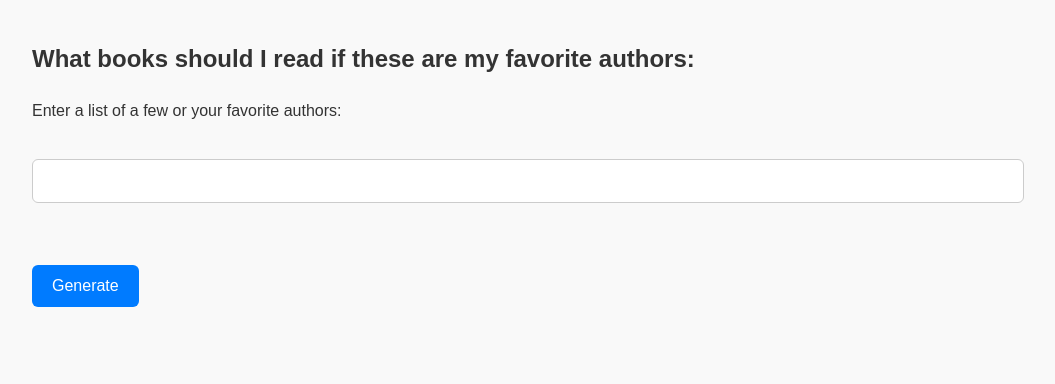
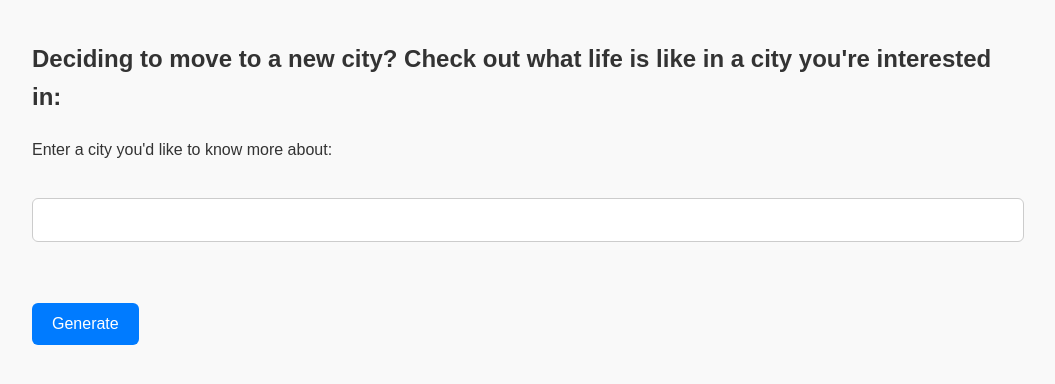
Before and after one commit to nogibjj/mjh140_individual4, a Flask app: page / in a window 1280 px wide. Shown: the top 384 px of the page, without its empty margins (112-1167 px from the left). Run offline with Flask 3, Linux system fonts and the light colour scheme.

Commit message:
model prompt update

```diff
--- a/flask_app.py
+++ b/flask_app.py
@@ -10,30 +10,31 @@ set_seed(42)  # Optional: Set a seed for reproducibility
 
 @app.route("/")
 def index():
-    return render_template("authors.html")
+    return render_template("city.html")
 
 
 @app.route("/generate", methods=["POST"])
 def generate():
     if request.method == "POST":
-        authors = request.form["prompt"]
+        city = request.form["prompt"]
 
-        prompt = f"What are five books I should read if my favorite authors are: {authors}?"
+        prompt = f"What is it like living in {city}?"
 
         # Generate text using GPT-2 based on the constructed prompt
         generated_texts = text_generator(
             prompt,
+            max_length=50,
             num_return_sequences=1,
-            temperature=0.7,
-            top_k=50,
+            temperature=0.6,
+            top_k=70,
             top_p=0.95,
         )
 
         # Extract the generated texts excluding the original prompt
-        books = generated_texts[0]["generated_text"].replace(prompt, "")
+        response = generated_texts[0]["generated_text"].replace(prompt, "")
 
         return render_template(
-            "books.html", books_response=books
+            "response.html", city_response=response
         )
 
 
--- a/templates/authors.html
+++ b/templates/city.html
@@ -6,9 +6,9 @@
 </head>
 <body>
     <div class="container">
-        <h2>What books should I read if these are my favorite authors:</h2>
+        <h2>Deciding to move to a new city? Check out what life is like in a city you're interested in:</h2>
         <form action="/generate" method="post">
-            <label for="prompt">Enter a list of a few or your favorite authors:</label><br>
+            <label for="prompt">Enter a city you'd like to know more about:</label><br>
             <input type="text" id="prompt" name="prompt"><br><br>
             <input type="submit" value="Generate">
         </form>
```
Also changed, not shown: templates/response.html (renamed from templates/books.html, +4 -4 lines), 1 other file.
